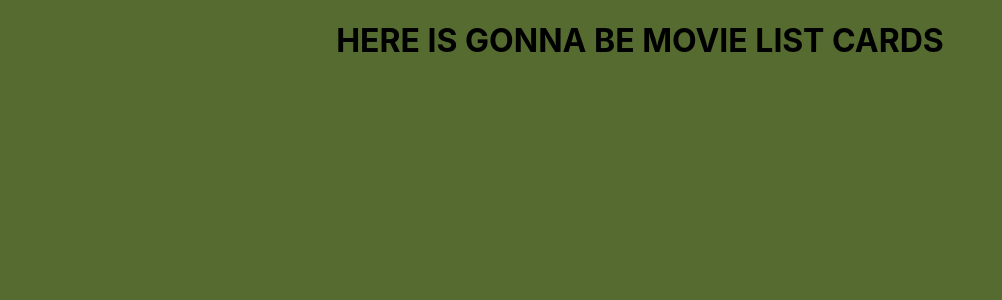
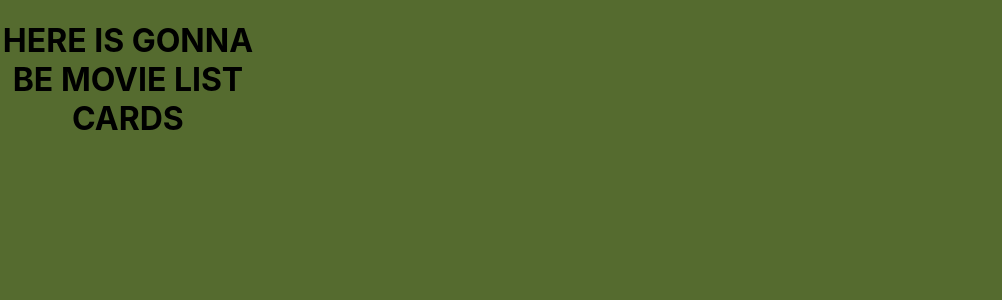
Before and after one commit to Fakhatova/Rancid-Tomatillos, a React (Create React App) app: page / in a window 1280 px wide. Shown: the top 300 px of the page, without its empty margins (0-1002 px from the left). Built offline with nearby package versions, Linux system fonts and the light colour scheme.

Commit message:
Add grid template columns and template rows with gap

```diff
--- a/src/MovieCard/MovieCard.css
+++ b/src/MovieCard/MovieCard.css
@@ -1,5 +1,9 @@
 .movie-card {
     height: 100vh;
-    display: grid;
-    background-color: darkolivegreen;
+      display: grid;
+      grid-template-columns: 1fr 4fr;
+      grid-template-rows: 1fr 3fr;
+      grid-column-gap: 1px;
+      grid-row-gap: 1px;
+      background-color: darkolivegreen;
 }
```
